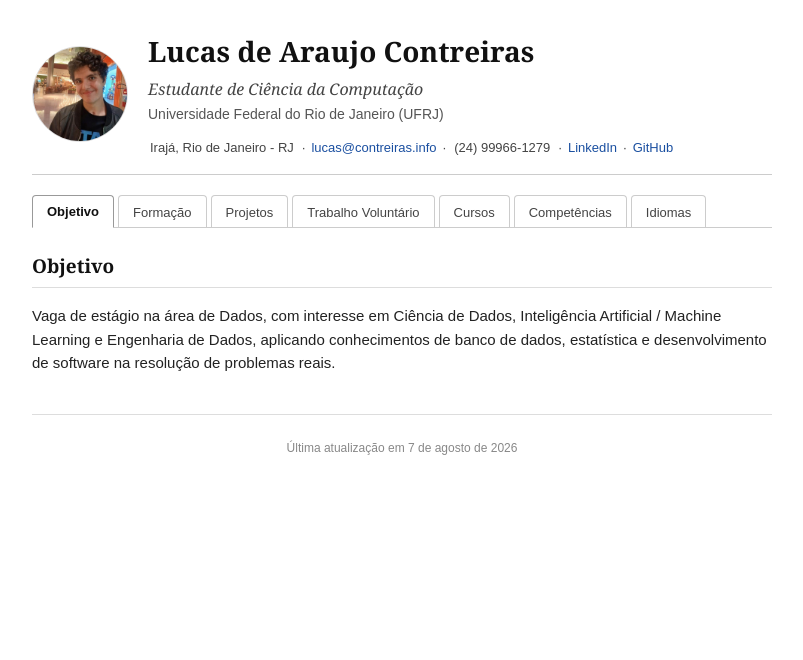
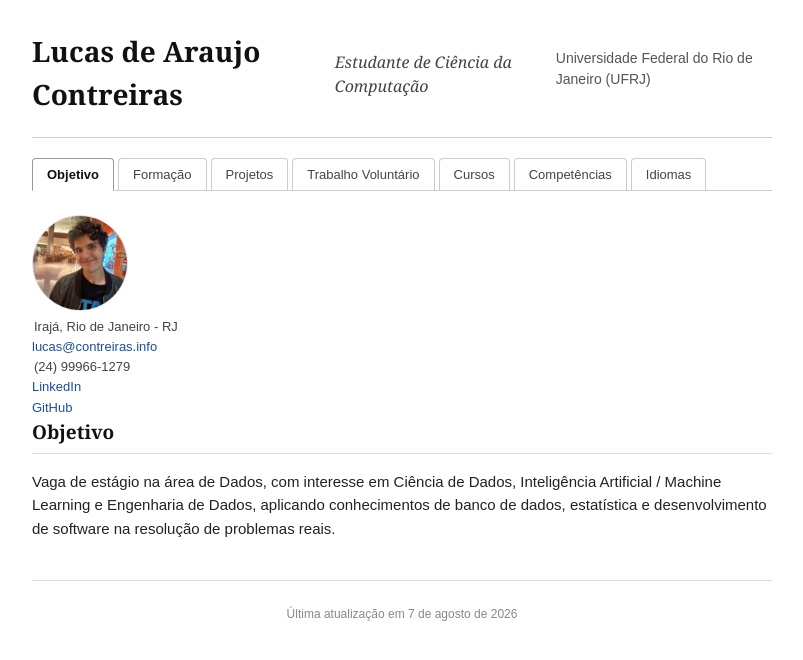
Before and after one commit to Sgcont/Sgcont.github.io, a plain HTML site: page index.html in a window 1280 px wide. Shown: the whole page, without its empty margins (238-1041 px from the left). Drawn offline with Linux system fonts and the light colour scheme.

Commit message:
Atualizar o index.html

```diff
--- a/index.html
+++ b/index.html
@@ -9,24 +9,9 @@
 <body>
 
 <header>
-  <img src="foto_perfil.jpg" alt="Foto de Lucas de Araujo Contreiras" class="foto-perfil">
-  <div class="cabecalho-texto">
   <h1>Lucas de Araujo Contreiras</h1>
   <h2>Estudante de Ciência da Computação</h2>
   <p class="subtitulo">Universidade Federal do Rio de Janeiro (UFRJ)</p>
-
-  <div class="contato">
-    <span>Irajá, Rio de Janeiro - RJ</span>
-    <span>&middot;</span>
-    <a href="mailto:lucas@contreiras.info">lucas@contreiras.info</a>
-    <span>&middot;</span>
-    <span>(24) 99966-1279</span>
-    <span>&middot;</span>
-    <a href="https://www.linkedin.com/in/lucas-de-araujo-contreiras-174185301" target="_blank">LinkedIn</a>
-    <span>&middot;</span>
-    <a href="https://github.com/Sgcont" target="_blank">GitHub</a>
-  </div>
-  </div>
 </header>
 
 <nav id="abas">
@@ -38,6 +23,17 @@
   <button class="aba-botao" data-aba="competencias">Competências</button>
   <button class="aba-botao" data-aba="idiomas">Idiomas</button>
 </nav>
+
+<div class="perfil-bloco">
+  <img src="foto_perfil.jpg" alt="Foto de Lucas de Araujo Contreiras" class="foto-perfil">
+  <div class="contato">
+    <span>Irajá, Rio de Janeiro - RJ</span><br>
+    <a href="mailto:lucas@contreiras.info">lucas@contreiras.info</a><br>
+    <span>(24) 99966-1279</span><br>
+    <a href="https://www.linkedin.com/in/lucas-de-araujo-contreiras-174185301" target="_blank">LinkedIn</a><br>
+    <a href="https://github.com/Sgcont" target="_blank">GitHub</a>
+  </div>
+</div>
 
 <main>
 
```
